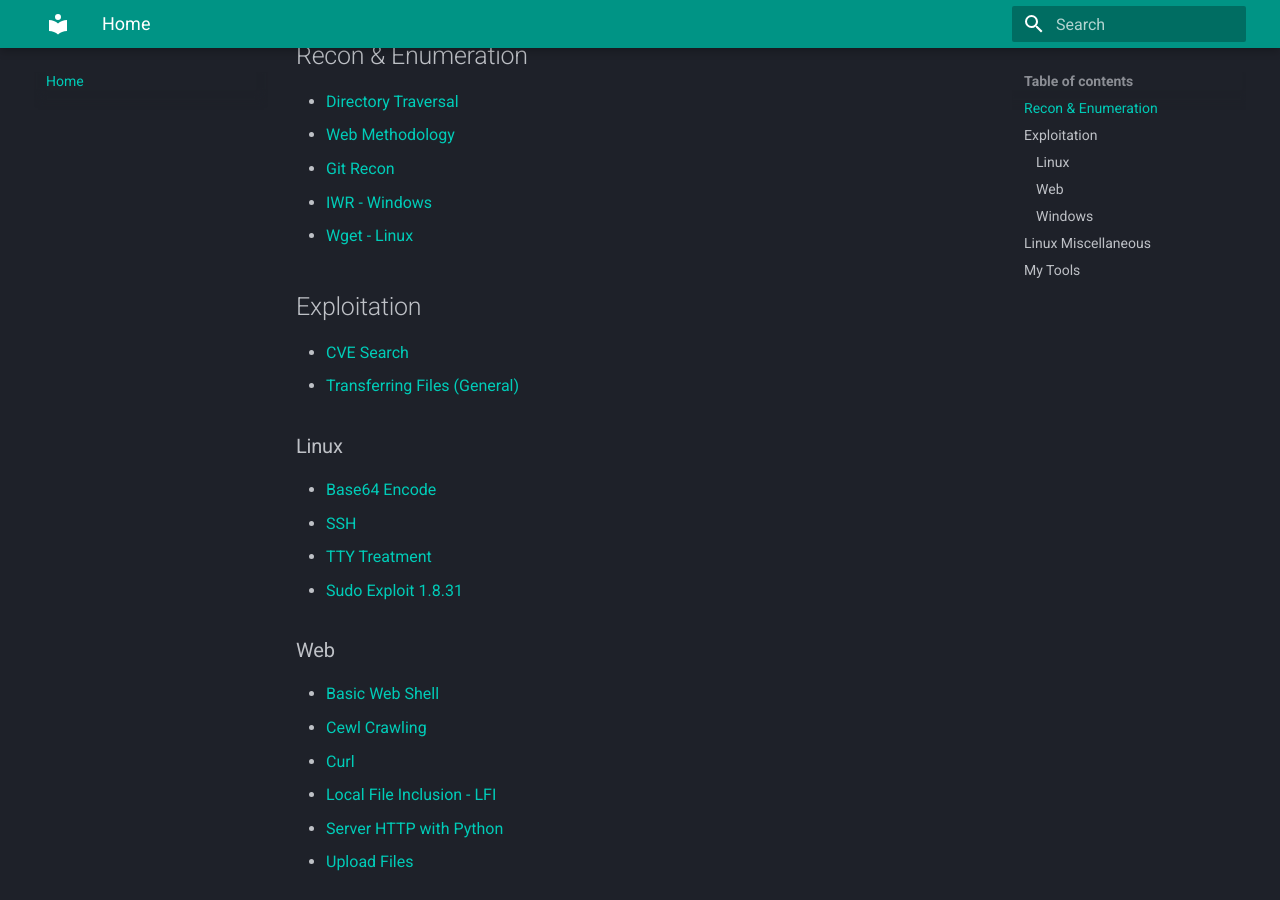
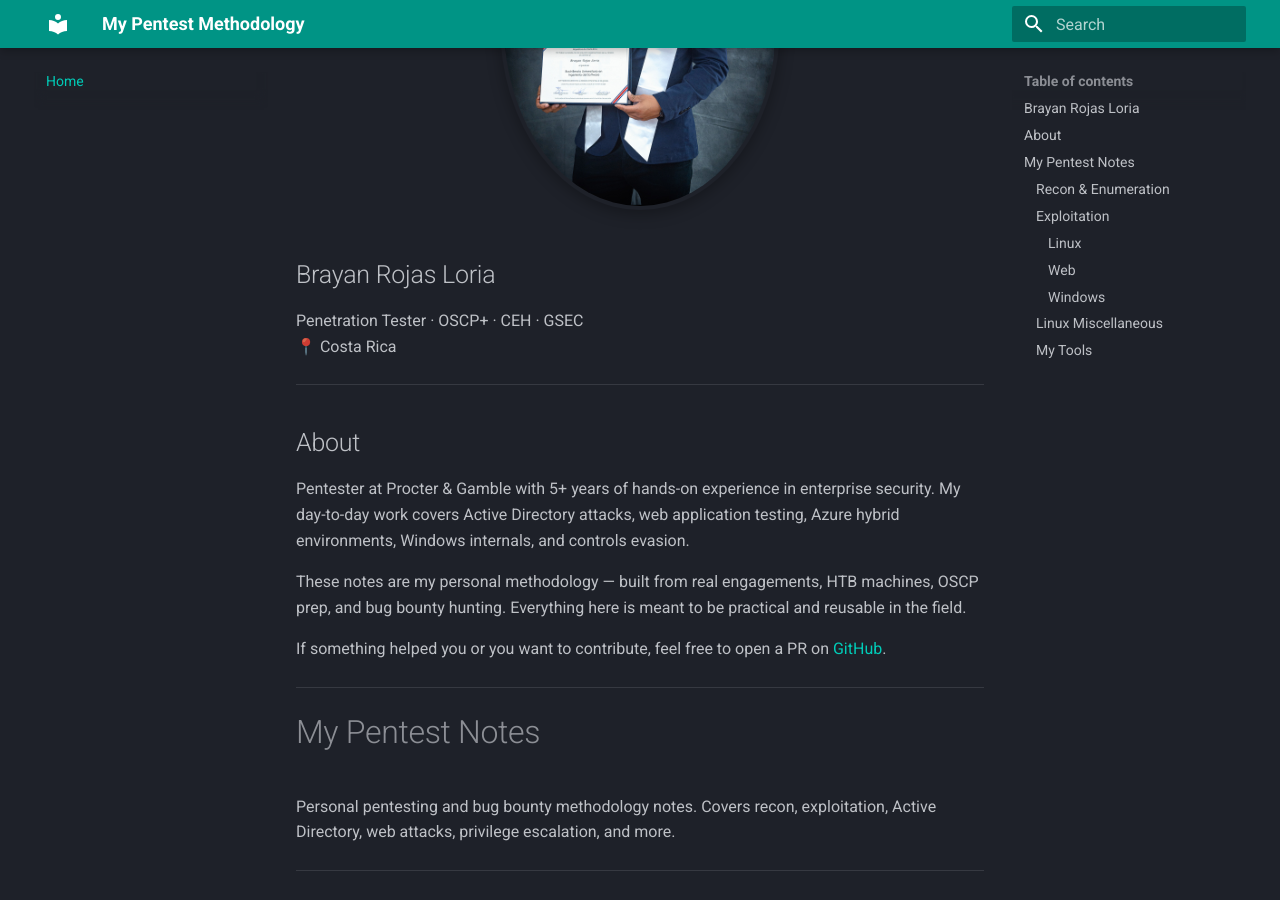
Before and after one commit to brojasl90/myMethodNotes, an MkDocs documentation site: the page built from docs/index.md, in a window 1280 px wide and 900 px high, scrolled down 307 px. Built offline with MkDocs 1.6.1 and Material for MkDocs 9.7.7, drawn with Linux system fonts in a browser that asks for light colours.

Commit message:
Adding bio and photo

```diff
--- a/docs/index.md
+++ b/docs/index.md
@@ -1,3 +1,34 @@
+<div align="center">
+  <img src="assets/profile.jpg" width="280"
+    style="border-radius: 50%;
+           border: 4px;
+           padding: 4px;
+           box-shadow: 0 4px 15px rgba(0,0,0,0.3);" />
+</div>
+## Brayan Rojas Loria
+
+  Penetration Tester · OSCP+ · CEH · GSEC
+  📍 Costa Rica
+
+
+---
+
+## About
+
+Pentester at Procter & Gamble with 5+ years of hands-on experience in
+enterprise security. My day-to-day work covers Active Directory attacks,
+web application testing, Azure hybrid environments, Windows internals,
+and controls evasion.
+
+These notes are my personal methodology — built from real engagements,
+HTB machines, OSCP prep, and bug bounty hunting. Everything here is
+meant to be practical and reusable in the field.
+
+If something helped you or you want to contribute, feel free to open a
+PR on [GitHub](https://github.com/brojasl90/myMethodNotes).
+
+---
+
 # My Pentest Notes
 
 Personal pentesting and bug bounty methodology notes. Covers recon, exploitation,
```
Also changed, not shown: docs/assets/profile.jpg (added).
